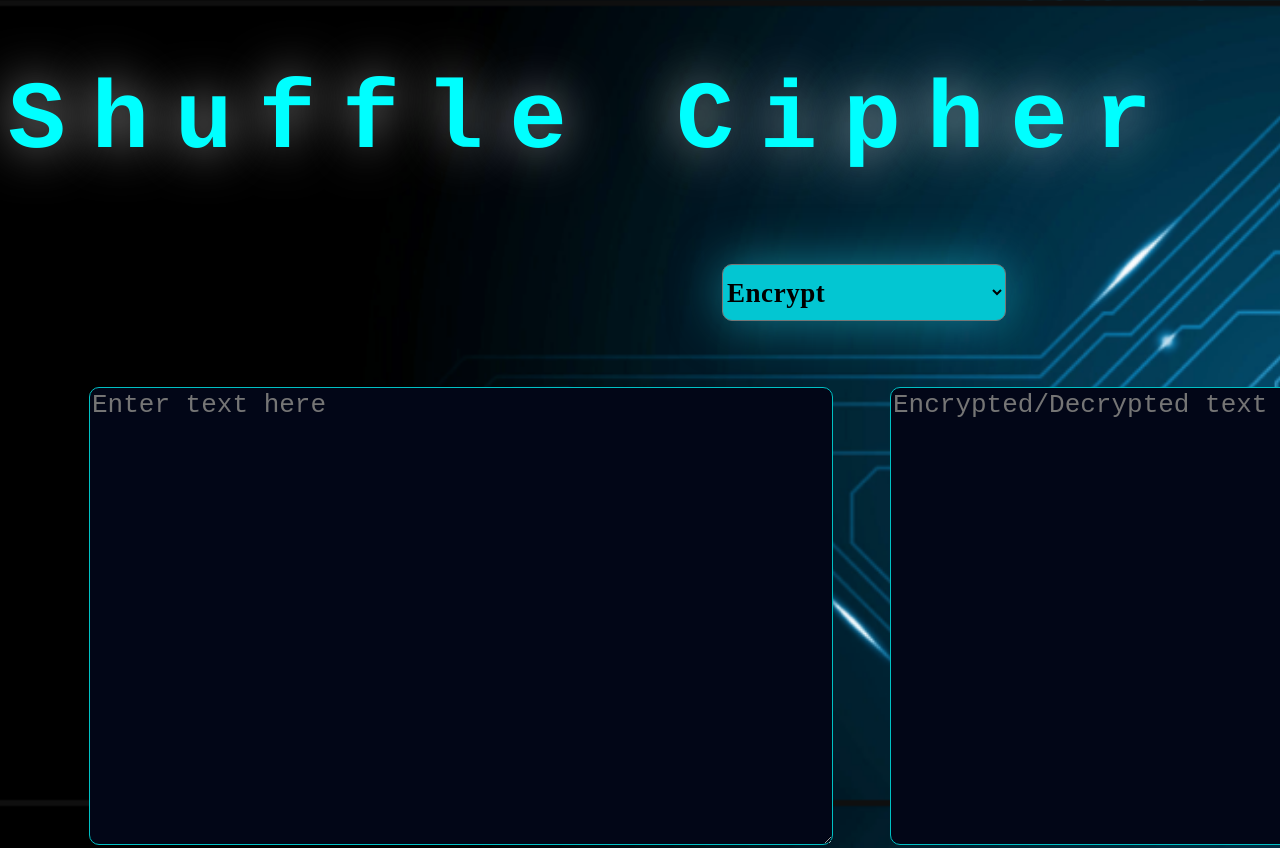
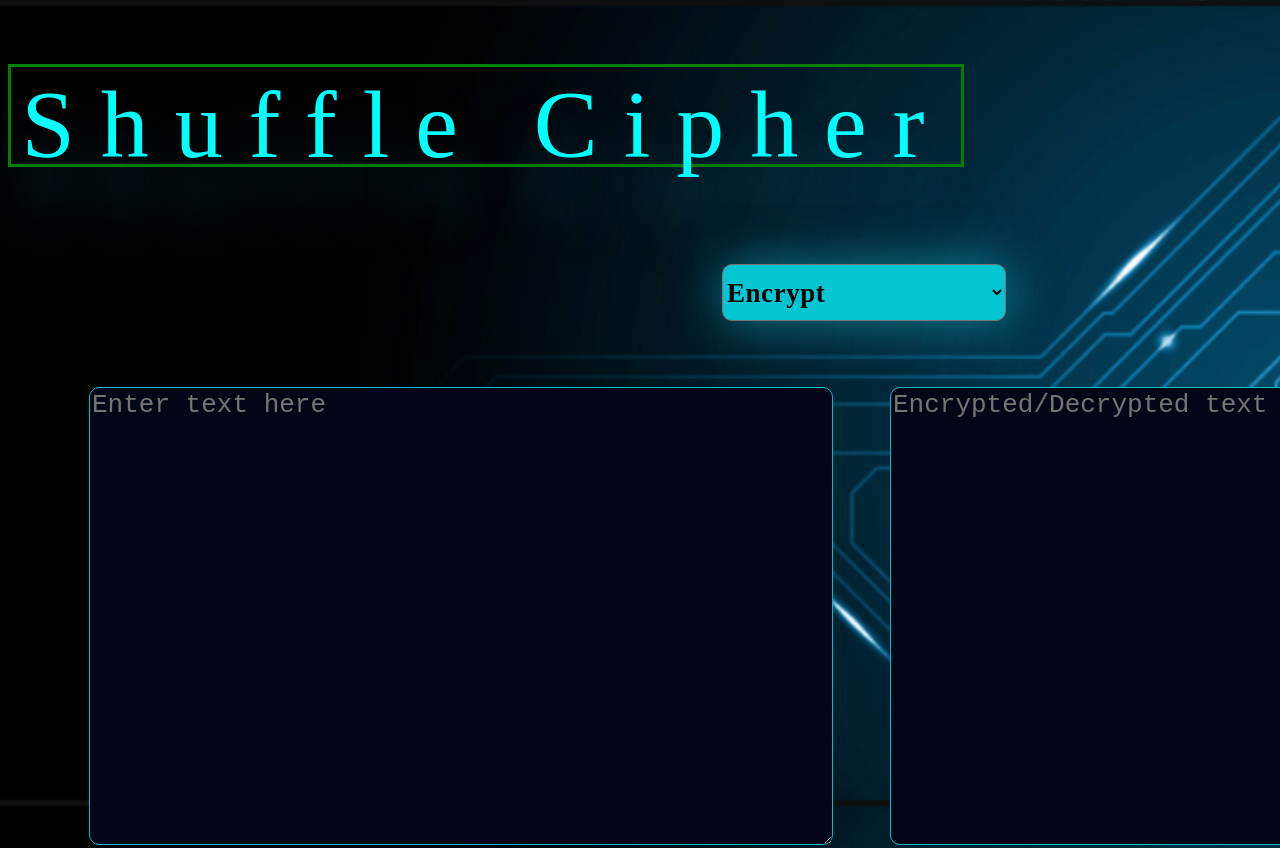
Before and after one commit to nikhil-RGB/nikhil-RGB.github.io, a plain HTML site: page apps/cipher/index.html in a window 1280 px wide. Shown: the top 848 px of the page. Drawn offline with Linux system fonts and the light colour scheme.

Commit message:
Miscellaneous improvements to UI

```diff
--- a/apps/cipher/styles.css
+++ b/apps/cipher/styles.css
@@ -53,23 +53,28 @@
         background-size: cover;
     }
     #main-header {
-        white-space: nowrap;
+        box-sizing: border-box;
         color: cyan;
-        box-sizing: border-box;
+        position: top;
         width: 956px;
         height: 103px;
         left: 386px;
         top: 95px;
-        font-family: Courier;
+        font-family: 'Bebas Neue';
         font-style: normal;
-        font-weight: 800;
+        font-weight: 400;
         font-size: 96px;
         line-height: 115px;
         text-align: center;
         letter-spacing: 0.27em;
-        text-shadow: rgba(251, 251, 251, 0.69) 0px 0px 50px;
+        border: 3px solid green;
+        text-shadow: 0px 50px 50px rgba(24, 99, 127, 0.69);
+    }
+    #enc:hover {
+        border: 5px solid green;
     }
     #enc {
+        transition: all 0.2s ease-in-out;
         font-family: 'DM Sans';
         font-style: normal;
         font-weight: 700;
@@ -111,7 +116,11 @@
         border-radius: 10px;
         font-size: 26px;
     }
+    #CIPHER:hover {
+        border: 5px solid green;
+    }
     #CIPHER {
+        transition: all 0.2s ease-in-out;
         position: absolute;
         width: 284px;
         height: 80px;
```
